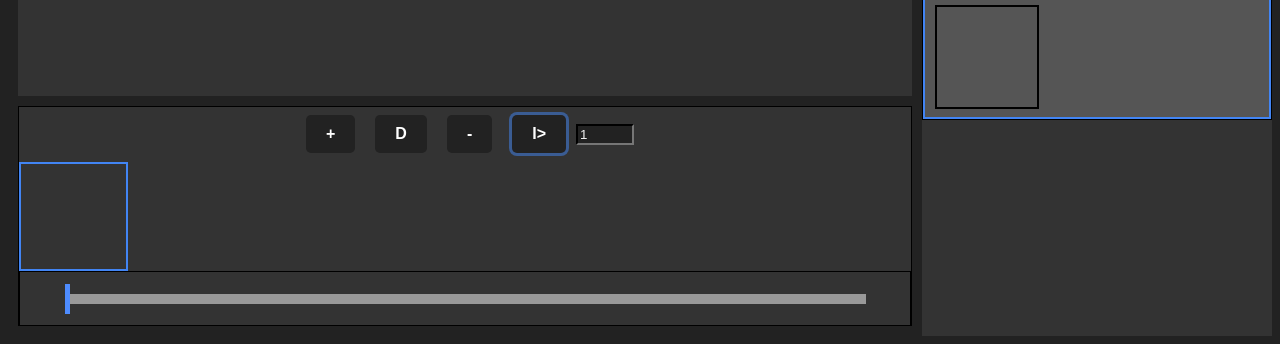
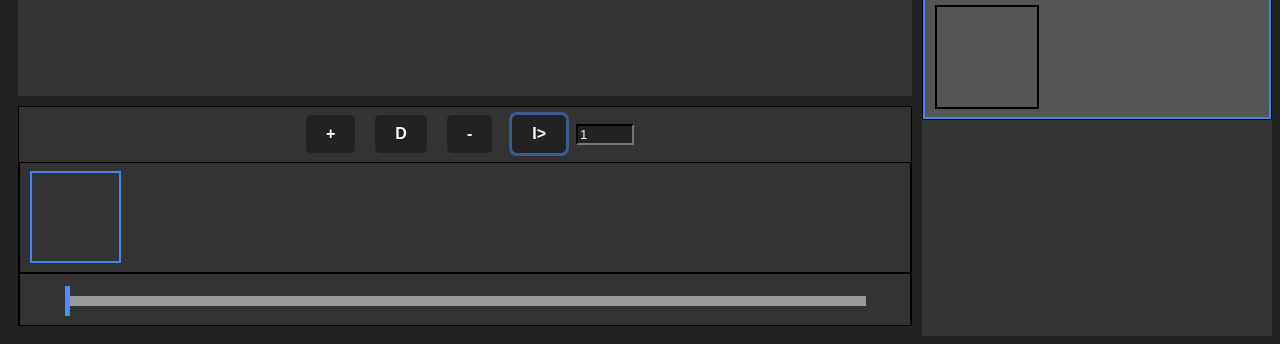
Before and after one commit to Amalg016/PixelEditor, a plain HTML site: page index.html in a window 1280 px wide. Both pictures are taken after a click on the button "I>". Shown: the part 472-816 px from the top of the page. Drawn offline with Linux system fonts and the light colour scheme.

Commit message:
ui update
playbutton's style changed

```diff
--- a/animation.js
+++ b/animation.js
@@ -10,12 +10,14 @@ let PreviewCanvasHeight=PreviewCanvas.height;
 
 indexInput.value=0;
 
-function toggleAnim(){
+function toggleAnim(e){
     play=!play
   if(play){
+    e.target.classList.remove("unselected");
      animInterval=setInterval(NextImage,timegap);
   }
   else{
+    e.target.classList.add("unselected");
     clearInterval(animInterval);
     animInterval=null;
   }
--- a/index.html
+++ b/index.html
@@ -48,7 +48,7 @@
             <button onclick="addFile()">+</button>
             <button onclick="duplicateFile()">D</button>
             <button >-</button>
-            <button onclick="toggleAnim()">i></button>
+            <button onclick="toggleAnim(event)">i></button>
             <input type="number"  onchange="changeTimeInterval()" max="5" min="0.05" value="1" id="preview-canvas-time-input">
         </div>
         <div id="bottom-files">
--- a/styles.css
+++ b/styles.css
@@ -173,8 +173,10 @@
       #bottom-files{
           display: inline-block;
           display: flex;
-          gap: 5px;
+          /* gap: 5px; */
           height: 50%;
+          align-items: center;
+          border: 1px solid black;
       }
       #bottom-box #ui-box{
         height: 25%;
@@ -182,6 +184,9 @@
 
       #bottom-files .files{
           /* padding: 5px; */
+          aspect-ratio: 1/1;
+          height: 80%;
+          margin-left: 10px;
           border: 1px solid black;
       }
       #bottom-files .files.selected{
@@ -288,6 +293,10 @@
           outline: none;
           box-shadow: 0 0 0 3px rgba(66, 133, 244, 0.5);
       }
+      #ui-box button.unselected{
+        outline: none;
+        box-shadow: none;
+    }
 
       #ui-box button:active {
           background-color: black;
```
